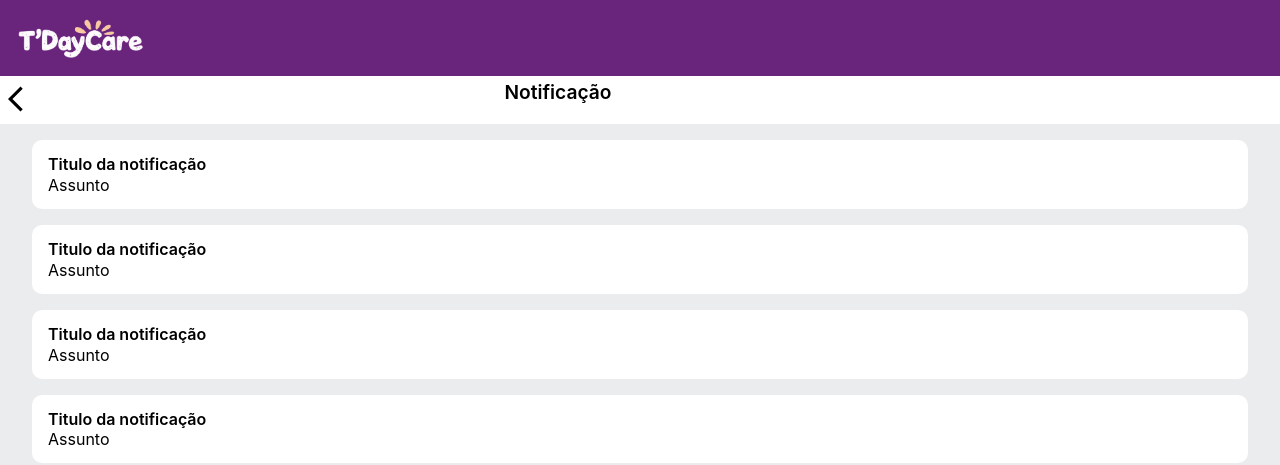
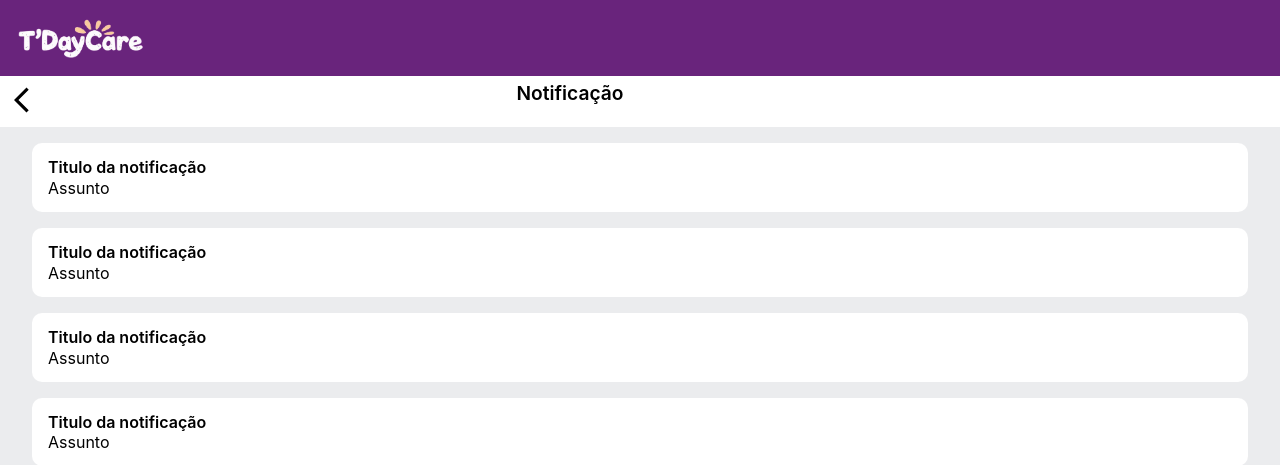
Before and after one commit to W3nde11/T-DayCare, a PHP site: page /view/html/notificacao.html in a window 1280 px wide. Shown: the top 465 px of the page. Run offline with PHP 8.4, Linux system fonts and the light colour scheme.

Commit message:
botão voltar e senha

```diff
--- a/Index.html
+++ b/Index.html
@@ -43,7 +43,7 @@
             const password = document.getElementById("password").value;
             const errorMsg = document.getElementById("error-msg");
 
-            if (username === "admin" && password === "1234") {
+            if (username === "admin" && password === "12345678") {
                 window.location.href = "view/html/principal.html";
             } else {
                 errorMsg.textContent = "Usuário ou senha inválidos.";
--- a/view/html/notificacao.html
+++ b/view/html/notificacao.html
@@ -12,7 +12,8 @@
     </header>
 
     <nav class="navegacao__notificacao">
-        <a class="navegacao__Icone" href="principal.html"><img class="navegacao__icone" src="../img/icon/seta esquerda.svg" alt="Perfil"></a>
+        <button class="voltar" onclick="voltar()"><img class="navegacao__icone" src="../img/icon/seta esquerda.svg" alt="Perfil"></button>
+
         <p class="pTitulo titulo_notificacao">Notificação</p>
     </nav>
 
@@ -38,5 +39,10 @@
         <a href="#" class="lista__link">Assunto</a>
     </li>
    </ul>
+   <script>
+    function voltar(){
+        history.back();
+    }
+   </script>
 </body>
 </html>
--- a/view/styles/notificacao.css
+++ b/view/styles/notificacao.css
@@ -7,6 +7,12 @@
     display: flex;
     align-items: center;
 }
+
+.voltar{
+    border: none;
+    background-color: var(--sectionBloco);
+}
+
 
 .titulo_notificacao{
     text-align: center;
```
Also changed, not shown: README.md.
